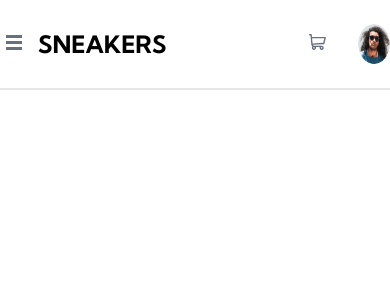
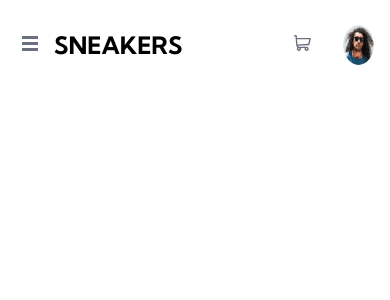
Before and after one commit to julescynamon/EcommerceFrontEndMentor, a React (Create React App) app in the folder ecommerce/: page / in a window 390 px wide. Shown: the top 300 px of the page. Built offline with nearby package versions, Linux system fonts and the light colour scheme.

Commit message:
on passe au footer

```diff
--- a/ecommerce/src/components/header/header.scss
+++ b/ecommerce/src/components/header/header.scss
@@ -3,8 +3,16 @@
     justify-content: space-around;
     align-items: center;
     height: 90px;
+    margin-left: 5rem;
+    margin-right: 5rem;
     background-color: #fff;
     border-bottom: 2px solid #e6e6e6;
+
+    @media (max-width: 460px) {
+        margin: 0;
+        padding: 1rem;
+        border-bottom: none;
+    }
 }
 
 .navbar {
```
